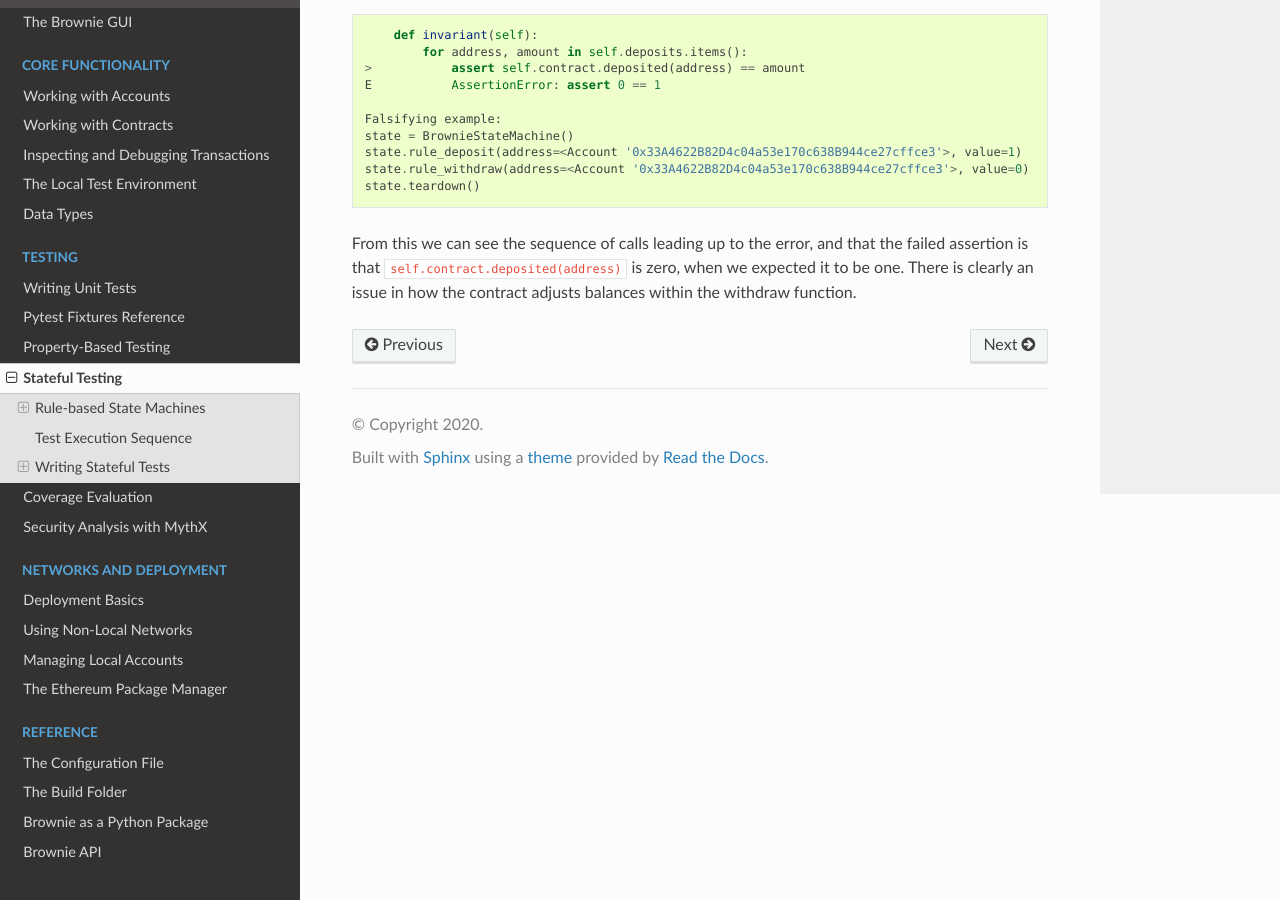
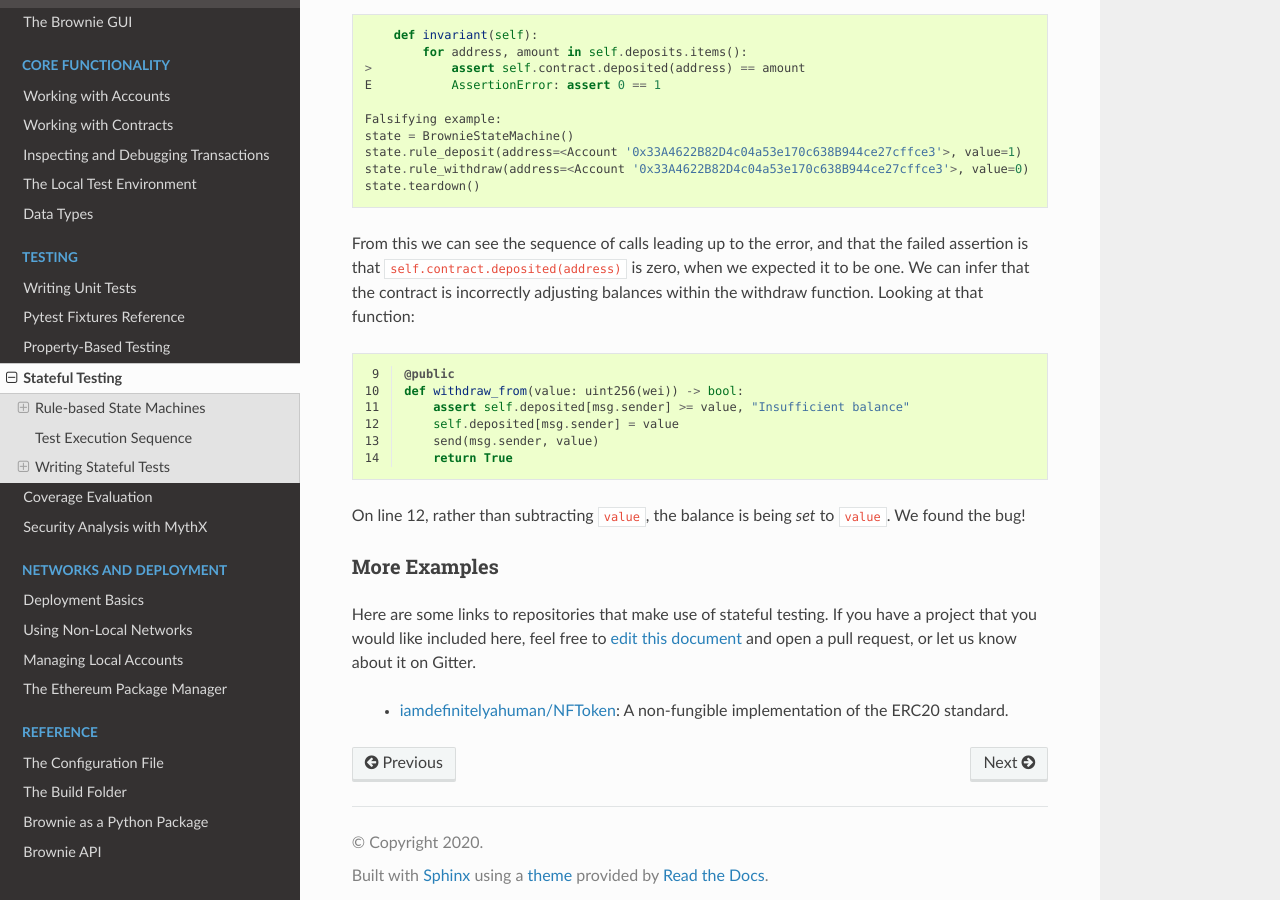
Before and after one commit to eth-brownie/brownie, a Sphinx documentation site: the page built from docs/tests-hypothesis-stateful.rst, in a window 1280 px wide and 900 px high, scrolled down 5944 px. Built offline with Sphinx 7.4.7 and the Read the Docs theme 2.0.0, drawn with Linux system fonts in a browser that asks for light colours; some of the changed text lies outside the part shown.

Commit message:
add more examples for stateful tests, minor docs edits

```diff
--- a/docs/api-convert.rst
+++ b/docs/api-convert.rst
@@ -96,7 +96,7 @@ Fixed
 
 .. py:class:: brownie.convert.datatypes.Fixed(value)
 
-    `Decimal <https://docs.python.org/3.8/library/decimal.html#decimal.Decimal>`_ subclass that allows comparisons, addition and subtraction against strings, integers and :func:`Wei <brownie.convert.datatypes.Wei>`.
+    :py:class:`decimal.Decimal <decimal.Decimal>` subclass that allows comparisons, addition and subtraction against strings, integers and :func:`Wei <brownie.convert.datatypes.Wei>`.
 
     ``Fixed`` is used for inputs and outputs to Vyper contracts that use the `decimal type <https://vyper.readthedocs.io/en/latest/types.html#decimals>`_.
 
--- a/docs/core-contracts.rst
+++ b/docs/core-contracts.rst
@@ -126,7 +126,7 @@ If you wish to call the contract method without a transaction, use the :func:`Co
 Transaction Parameters
 **********************
 
-When executing a transaction to a contract, you can optionally include an dictionary of transaction parameters as the final input. It may contain the following values:
+When executing a transaction to a contract, you can optionally include a :py:class:`dict <dict>` of transaction parameters as the final input. It may contain the following values:
 
     * ``from``: the :func:`Account <brownie.network.account.Account>` that the transaction it sent from. If not given, the transaction is sent from the account that deployed the contract.
     * ``gas_limit``: The amount of gas provided for transaction execution, in wei. If not given, the gas limit is determined using ``web3.eth.estimateGas``.
--- a/docs/core-types.rst
+++ b/docs/core-types.rst
@@ -9,7 +9,7 @@ Brownie uses custom data types to simplify working with common represented value
 Wei
 ===
 
-The :func:`Wei <brownie.convert.datatypes.Wei>` class is used when a value is meant to represent an amount of Ether. It is a subclass of ``int`` capable of converting strings, scientific notation and hex strings into wei denominated integers:
+The :func:`Wei <brownie.convert.datatypes.Wei>` class is used when a value is meant to represent an amount of Ether. It is a subclass of :py:class:`int <int>` capable of converting strings, scientific notation and hex strings into wei denominated integers:
 
 .. code-block:: python
 
--- a/docs/tests-hypothesis-property.rst
+++ b/docs/tests-hypothesis-property.rst
@@ -177,7 +177,7 @@ Decimal
 
     `Base strategy:` :func:`hypothesis.strategies.decimals <hypothesis.strategies.decimals>`
 
-``decimal`` strategies yield ``decimal.Decimal`` instances.
+``decimal`` strategies yield :py:class:`decimal.Decimal <decimal.Decimal>` instances.
 
 Optional keyword arguments:
 
--- a/docs/tests-hypothesis-stateful.rst
+++ b/docs/tests-hypothesis-stateful.rst
@@ -189,6 +189,7 @@ Basic Example
 As a basic example, we will create a state machine to test the following Vyper ``Depositer`` contract. This is very simple contract with two functions and a public mapping. Anyone can deposit ether for another account using the ``deposit_for`` method, or withdraw deposited ether using ``withdraw_from``.
 
 .. code-block:: python
+    :linenos:
 
     deposited: public(map(address, uint256(wei)))
 
@@ -267,4 +268,23 @@ When this test is executed, it will call ``rule_deposit`` and ``rule_withdraw``
     state.rule_withdraw(address=<Account '0x33A4622B82D4c04a53e170c638B944ce27cffce3'>, value=0)
     state.teardown()
 
-From this we can see the sequence of calls leading up to the error, and that the failed assertion is that ``self.contract.deposited(address)`` is zero, when we expected it to be one. There is clearly an issue in how the contract adjusts balances within the withdraw function.
+From this we can see the sequence of calls leading up to the error, and that the failed assertion is that ``self.contract.deposited(address)`` is zero, when we expected it to be one. We can infer that the contract is incorrectly adjusting balances within the withdraw function. Looking at that function:
+
+.. code-block:: python
+    :lineno-start: 9
+
+    @public
+    def withdraw_from(value: uint256(wei)) -> bool:
+        assert self.deposited[msg.sender] >= value, "Insufficient balance"
+        self.deposited[msg.sender] = value
+        send(msg.sender, value)
+        return True
+
+On line 12, rather than subtracting ``value``, the balance is being `set` to ``value``. We found the bug!
+
+More Examples
+-------------
+
+Here are some links to repositories that make use of stateful testing. If you have a project that you would like included here, feel free to `edit this document <https://github.com/iamdefinitelyahuman/brownie/edit/master/docs/tests-hypothesis-stateful.rst>`_ and open a pull request, or let us know about it on Gitter.
+
+    * `iamdefinitelyahuman/NFToken <https://github.com/iamdefinitelyahuman/nftoken/tree/master/tests/stateful>`_: A non-fungible implementation of the ERC20 standard.
```
Also changed, not shown: other parts of docs/core-types.rst (+1 -1 lines), other parts of docs/tests-hypothesis-stateful.rst (+1 -1 lines).
